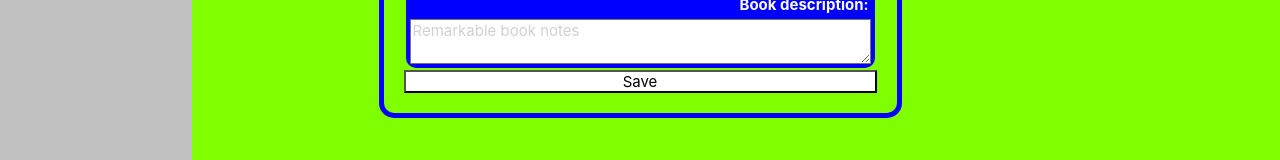
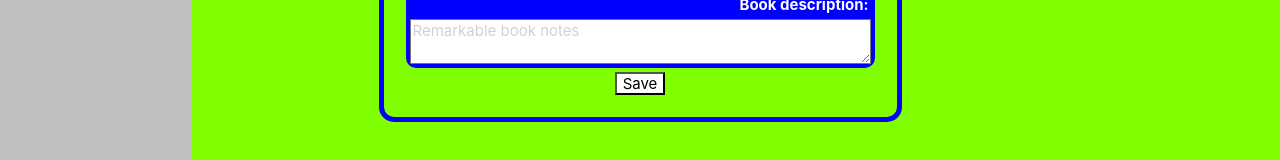
Before and after one commit to denser-by/my-books-react-ts, a React (Create React App) app: page / in a window 1280 px wide. Both pictures are taken after a click on the item "Create Book". Shown: the part 469-629 px from the top of the page. Built offline with nearby package versions, Linux system fonts and the light colour scheme; no server answers.

Commit message:
submit editors

```diff
--- a/src/pages/AuthorPage/AuthorPage.jsx
+++ b/src/pages/AuthorPage/AuthorPage.jsx
@@ -4,7 +4,14 @@ import './../common.css';
 import { Form, Input, Button } from 'reactstrap';
 
 const AuthorPage = ({ author, edit }) => {
+
+    function handleSubmit(event) {
+        alert('form submited: ' + this.state.value);
+        event.preventDefault();
+    }
+
     return (
+        <form onSubmit={handleSubmit}>
             <span className="authorShape">
                 <span className='authorShapeHeader'>
                     <span className="picture">
@@ -17,29 +24,12 @@ const AuthorPage = ({ author, edit }) => {
                                 className={!edit ? "ctrlHidden" : "fieldCurrent"} />
                             <span className="fieldCurrent">{author.name}</span>
                         </span>
-
-
-
                         <span className="author-info">
                             <span className="author-info-label">Born in:</span>
                             <textarea id="authorAge" name="authorAge" readOnly={!edit} placeholder="born in"
                                 className={!edit ? "ctrlHidden" : "fieldCurrent"} />
                             <span className="fieldCurrent">{author.age}</span>
                         </span>
-
-
-                    {/* <span className="book-info">
-                        <span className="book-info-label">Year of publication:</span>
-                        <textarea id="bookYear" name="bookYear" readOnly={!edit} placeholder="Year of publication"
-                            className={!edit ? "ctrlHidden" : "fieldCurrent"} />
-                        <span className="fieldCurrent">{book.year}</span>
-                    </span> */}
-
-
-
-
-
-
                         <span className="author-info">
                             <span className="author-info-label">List of books:</span>
                             <textarea id="authorBooks" name="authorBooks" readOnly={!edit} placeholder="published books list"
@@ -54,8 +44,11 @@ const AuthorPage = ({ author, edit }) => {
                         className={!edit ? "ctrlHidden" : "fieldCurrent"} />
                     <div className="fieldCurrent">{author.info}</div>
                 </div>
-            <input type={edit ? "submit" : "hidden"} value="Save" />
+                <span className={!edit ? "ctrlHidden" : "fieldSubmit"}>
+                    <input type="submit" value="Save" />
                 </span>
+            </span>
+        </form>
     );
 };
 
--- a/src/pages/BookPage/BookPage.jsx
+++ b/src/pages/BookPage/BookPage.jsx
@@ -11,9 +11,13 @@ const BookPage = ({ book, edit }) => {
     //     info: "3"
     // })
 
+    function handleSubmit(event) {
+        alert('form submited: ' + this.state.value);
+        event.preventDefault();
+    }
 
     return (
-        <form>
+        <form onSubmit={handleSubmit}>
             <span className="bookShape">
                 <span className='bookShapeHeader'>
                     <span className="picture">
@@ -46,7 +50,9 @@ const BookPage = ({ book, edit }) => {
                         className={!edit ? "ctrlHidden" : "fieldCurrent"} />
                     <div className="fieldCurrent">{book.info}</div>
                 </div>
-                <input type={edit ? "submit" : "hidden"} value="Save" />
+                <span className={!edit ? "ctrlHidden" : "fieldSubmit"}>
+                    <input type="submit" value="Save" />
+                </span>
             </span>
         </form>
     );
--- a/src/pages/common.css
+++ b/src/pages/common.css
@@ -13,4 +13,11 @@
     display: inline;
     text-align: left;
     background-color: white;
+    color:black;
 }
+
+.fieldSubmit {
+    display: inline;
+    text-align: center;
+    padding: 2px;
+}
```
Lines whose indentation alone changed are shown as unchanged.
